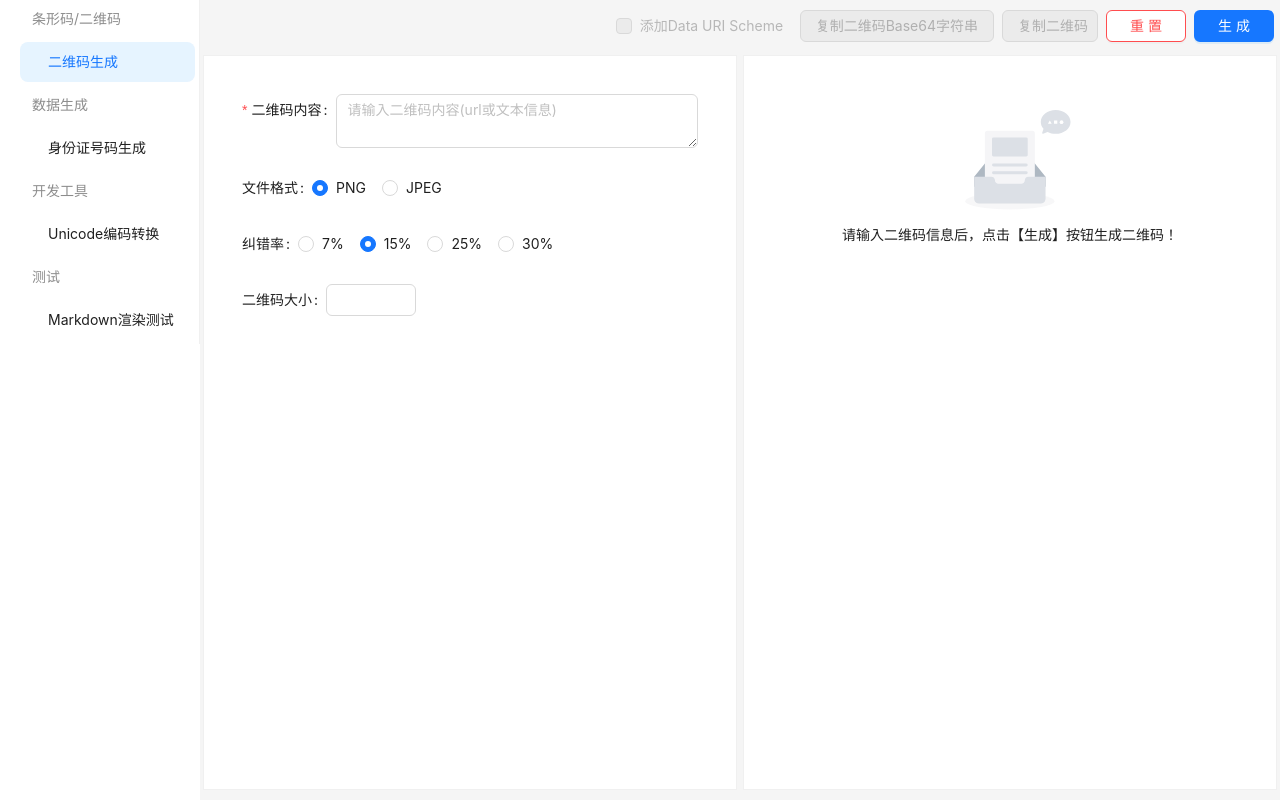
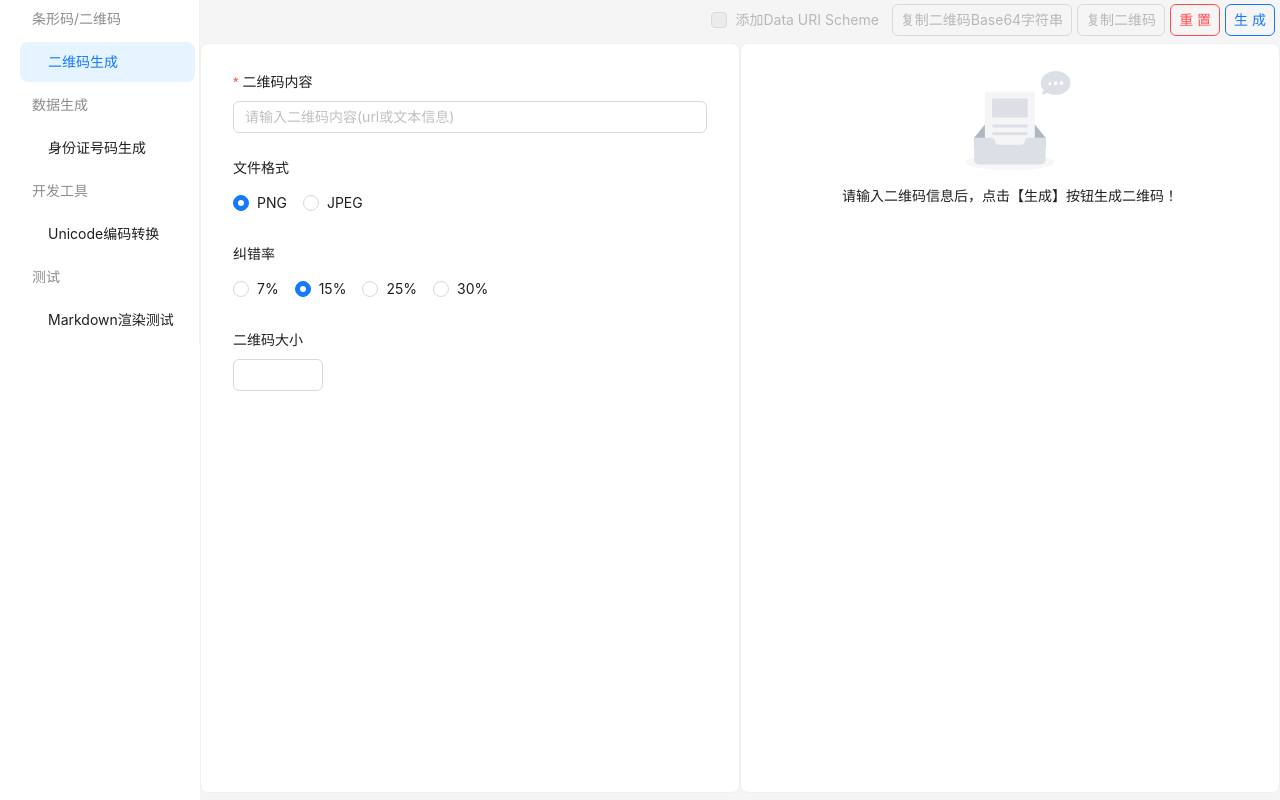
Before and after one commit to ethanwang27/DevTools, a Vue app: page /test-markdown-render in a window 1280 px wide. Both pictures are taken after a click on the item "二维码生成". Built offline with nearby package versions, Linux system fonts and the light colour scheme.

Commit message:
refacot: 样式优化；按钮组件优化；markdown测试组件布局优化

```diff
--- a/components.d.ts
+++ b/components.d.ts
@@ -2,7 +2,7 @@
 // @ts-nocheck
 // Generated by unplugin-vue-components
 // Read more: https://github.com/vuejs/core/pull/3399
-export {}
+export {};
 
 /* prettier-ignore */
 declare module 'vue' {
@@ -31,5 +31,6 @@ declare module 'vue' {
     MarkDownRender: typeof import('./src/components/MarkDownRender.vue')['default']
     RouterLink: typeof import('vue-router')['RouterLink']
     RouterView: typeof import('vue-router')['RouterView']
+    TButton: typeof import('./src/components/base/TButton.vue')['default']
   }
 }
--- a/src/components/MarkDownRender.vue
+++ b/src/components/MarkDownRender.vue
@@ -37,6 +37,13 @@ const mdContent = computed(() => {
 });
 </script>
 <template>
-  <div v-html="mdContent" class="markdown-body"></div>
+  <div v-html="mdContent" class="markdown-body markdown-render-content"></div>
 </template>
-<style lang="less"></style>
+<style lang="less">
+.markdown-render-content {
+  margin: 3px 10px;
+  width: 100%;
+  height: 100%;
+  overflow: auto;
+}
+</style>
--- /dev/null
+++ b/src/components/base/TButton.vue
@@ -0,0 +1,9 @@
+<script setup lang="ts"></script>
+<template>
+  <a-button v-bind="$attrs" class="btn-common" ghost>
+    <slot></slot>
+  </a-button>
+</template>
+<style lang="less" scoped>
+@import url("/src/style/base/button.less");
+</style>
--- /dev/null
+++ b/src/style/base/button.less
@@ -0,0 +1,6 @@
+@import url('/src/style/variables.less');
+
+.btn-common {
+    margin: @btn-margin;
+    padding: @btn-padding;
+}
--- /dev/null
+++ b/src/style/common.less
@@ -0,0 +1,34 @@
+.tow-split-container {
+    display: flex;
+    margin-top: 3px;
+
+    .tow-split-content {
+        flex: 1;
+        width: calc(50% -3px);
+        height: 100%;
+    }
+}
+
+
+.action {
+    display: flex;
+    justify-content: right;
+    height: 40px;
+    margin-right: 5px;
+}
+
+.form {
+    margin: 0;
+    padding: 0;
+}
+
+.ant-card-body {
+    height: 100%;
+    margin: 0;
+    padding: 0;
+}
+
+.full-textarea {
+    height: 100% !important;
+    resize: none;
+}
--- /dev/null
+++ b/src/style/variables.less
@@ -0,0 +1,3 @@
+// button
+@btn-margin: 4px 0px 4px 5px;
+@btn-padding: 4px 8px;
--- a/src/views/QrCode/Index.vue
+++ b/src/views/QrCode/Index.vue
@@ -4,6 +4,7 @@ import type { Rule } from "ant-design-vue/es/form";
 import { invoke } from "@tauri-apps/api/core";
 import { writeText, writeImage } from "@tauri-apps/plugin-clipboard-manager";
 import { message } from "ant-design-vue";
+import TButton from "../../components/base/TButton.vue";
 
 const formRef = ref();
 const rules: Record<string, Rule[]> = {
@@ -30,10 +31,6 @@ const form: UnwrapRef<FormState> = reactive({
   errorCorrection: 1,
 });
 const addDataUrlScheme = ref<Boolean>(false);
-const boardRadius = {
-  borderRadius: "var(--a-border-radius-large)",
-  boxShadow: "var(--a-box-shadow-lighter)",
-};
 
 /**
  * 二维码信息
@@ -125,45 +122,42 @@ async function generateQrCode() {
 }
 </script>
 <template>
-  <a-space class="action">
-    <a-checkbox
-      v-model:checked="addDataUrlScheme"
-      style="width: 11rem"
-      :disabled="!qrCodeInfo"
+  <div class="action">
+    <a-space
+      ><a-checkbox v-model:checked="addDataUrlScheme" :disabled="!qrCodeInfo"
         >添加Data URI Scheme</a-checkbox
+      ></a-space
     >
-    <a-button
+    <t-button
       type="primary"
       :disabled="!qrCodeInfo"
       @click="writeBase64ToClipboard"
-      >复制二维码Base64字符串</a-button
+      >复制二维码Base64字符串</t-button
     >
-    <a-button
+    <t-button
       type="primary"
-      class="button"
       :disabled="!qrCodeInfo"
       @click="writeImageToClipboard"
-      style="width: 6rem"
-      >复制二维码</a-button
+      >复制二维码</t-button
     >
-    <a-button danger class="button" @click="reset">重置</a-button>
-    <a-button type="primary" @click="generateQrCode()" class="button"
-      >生成</a-button
-    >
-  </a-space>
+    <t-button type="primary" danger @click="reset">重置</t-button>
+    <t-button type="primary" @click="generateQrCode()">生成</t-button>
+  </div>
   <div class="content">
-    <a-card class="content-item" :style="boardRadius">
+    <a-card class="content-item ant-card-body">
+      <div class="input-form">
         <a-form
           :model="form"
-        label-position="top"
-        label-width="auto"
+          layout="vertical"
           :rules="rules"
           ref="formRef"
+          autocomplete="off"
         >
           <a-form-item label="二维码内容" name="qrCodeText">
             <a-textarea
               v-model:value="form.qrCodeText"
               placeholder="请输入二维码内容(url或文本信息)"
+              :autosize="true"
               @change="clearQrCode"
             />
           </a-form-item>
@@ -190,8 +184,9 @@ async function generateQrCode() {
             <a-input-number v-model:value="form.size" :min="1" :max="40" />
           </a-form-item>
         </a-form>
+      </div>
     </a-card>
-    <a-card class="content-item" :style="boardRadius">
+    <a-card class="content-item">
       <div class="qr-code">
         <a-image
           :src="qrCodeSrc()"
@@ -209,32 +204,27 @@ async function generateQrCode() {
   </div>
 </template>
 <style lang="less">
-.action {
-  display: flex;
-  justify-content: right;
-  height: 40px;
-  margin: 6px;
-  padding: 0;
-
-  .button {
-    width: 80px;
-  }
-}
+@import url("/src/style/common.less");
 
 .content {
   display: flex;
-  height: calc(100% - 65px);
+  height: calc(100% - 50px);
   margin-top: 3px;
 
   .content-item {
-    width: calc(50% -4px);
+    width: calc(50% -3px);
     height: 100%;
     flex: 1;
-    padding: 1em;
-    margin: 3px;
+
+    .input-form {
+      // margin: 3px 5px;
+      padding: 3px 8px;
+      height: 100%;
+      overflow-y: auto;
+    }
 
     .qr-code {
-      margin: 1rem;
+      margin: 3px 5px;
     }
   }
 }
--- /dev/null
+++ b/src/views/TestMarkdown.vue
@@ -0,0 +1,52 @@
+<script setup lang="ts">
+import MarkDownRender from "../components/MarkDownRender.vue";
+import { ref } from "vue";
+const formData = ref(`
+# Title
+# SubTitle
+- list1
+- list2
+
+\`\`\` js
+console.log('ttt')
+\`\`\`
+
+|A|B|
+|-|-|
+|1|2|
+
+> remark
+
+`);
+</script>
+<template>
+  <div class="main-container">
+    <div class="content">
+      <a-textarea
+        v-model:value="formData"
+        class="full-textarea"
+        :autosize="false"
+      />
+    </div>
+    <div class="content">
+      <mark-down-render :text="formData" class="markdown" />
+    </div>
+  </div>
+</template>
+<style lang="less">
+@import url("/src/style/common.less");
+.main-container {
+  height: calc(100% - 6px);
+  display: flex;
+  margin: 3px;
+
+  .content {
+    width: calc(50% - 6px);
+    height: calc(100% - 6px);
+    flex: 1;
+    overflow: auto;
+    margin: 3px;
+    padding: 3px;
+  }
+}
+</style>
--- a/src/views/Unicode/Index.vue
+++ b/src/views/Unicode/Index.vue
@@ -2,6 +2,7 @@
 import { ref, computed } from "vue";
 import { writeText } from "@tauri-apps/plugin-clipboard-manager";
 import { message } from "ant-design-vue";
+import TButton from "../../components/base/TButton.vue";
 
 type TextareaStatus = "warn" | "error" | undefined;
 const inputStr = ref<string>("");
@@ -29,7 +30,7 @@ function convert(str: string, convertFunc: () => string): void {
 
 function decodeUnicode(unicodeStr: string): string {
   console.log("unicode str", unicodeStr);
-  let reg = /(\d|[a-f]){4}/gi;
+  let reg = /(\d|[a-f]){1,4}/gi;
   let result = unicodeStr
     .match(reg)
     ?.map((char) => {
@@ -91,48 +92,37 @@ const copyDisable = computed(() => !convertResult.value);
       placeholder="请输入unicode字符串或汉字"
       v-model:value="inputStr"
       :status="convertTextareaStatus"
-      class="textarea"
+      class="full-textarea"
       style="height: 100%"
       @change="() => (convertResult = '')"
     />
   </div>
-  <div class="center-button">
-    <a-button
-      @click="convertUnicodeToChinese"
-      class="button"
-      type="primary"
-      ghost
-      >Unicode转汉字</a-button
+  <div class="action">
+    <t-button @click="convertUnicodeToChinese" type="primary"
+      >Unicode转汉字</t-button
     >
-    <a-button
-      @click="convertChineseToUnicode"
-      class="button"
-      type="primary"
-      ghost
-      >汉字转换Unicode</a-button
+    <t-button @click="convertChineseToUnicode" type="primary"
+      >汉字转换Unicode</t-button
     >
-    <a-button
-      @click="copyResult"
-      class="button"
-      type="primary"
-      ghost
-      :disabled="copyDisable"
-      >复制结果</a-button
+    <t-button @click="copyResult" type="primary" :disabled="copyDisable"
+      >复制结果</t-button
     >
-    <a-button @click="clear" class="button" type="primary" ghost danger
-      >清空</a-button
+    <t-button @click="clear" type="primary" danger :disabled="copyDisable"
+      >清空</t-button
     >
   </div>
   <div class="bottom-input">
     <a-textarea
       placeholder="转换结果"
       v-model:value="convertResult"
-      class="textarea"
+      class="full-textarea"
       readOnly
     />
   </div>
 </template>
 <style lang="less">
+@import url("/src/style/base/button.less");
+@import url("/src/style/common.less");
 @input-height: calc((100% - 46px) / 2);
 @input-margin: 0px 5px 0px 0px;
 
@@ -141,21 +131,8 @@ const copyDisable = computed(() => !convertResult.value);
   margin: @input-margin;
 }
 
-.center-button {
-  display: flex;
-  justify-content: right;
-  height: 40px;
-  .button {
-    margin: 3px 5px;
-  }
-}
-
 .bottom-input {
   height: @input-height;
   margin: @input-margin;
 }
-.textarea {
-  height: 100% !important;
-  resize: none;
-}
 </style>
```
Also changed, not shown: src/views/RegExp/Index.vue (added, +15 -0 lines), 1 other file (tests, documents, lock files or other folders). Lines whose indentation alone changed are shown as unchanged.
